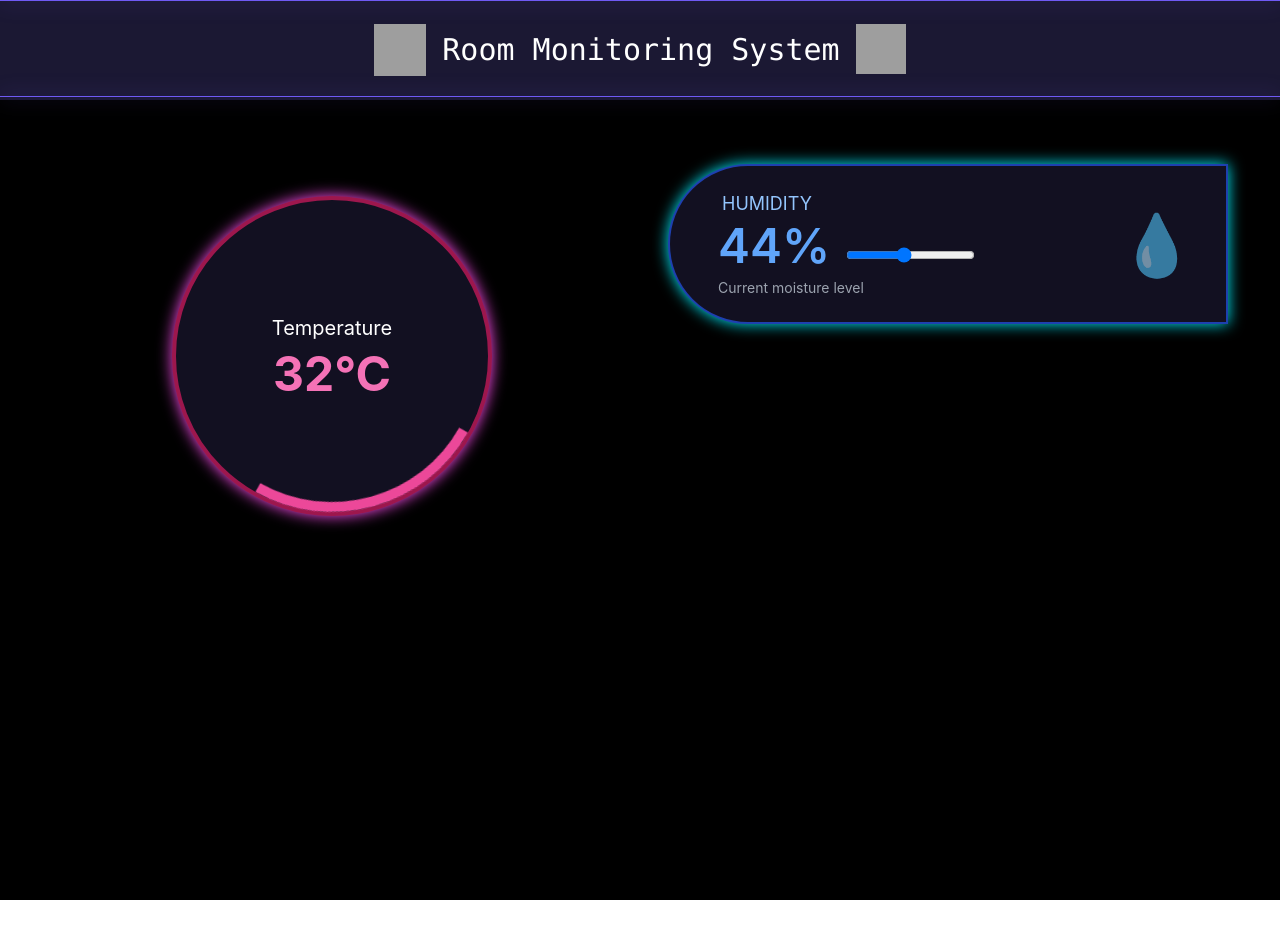
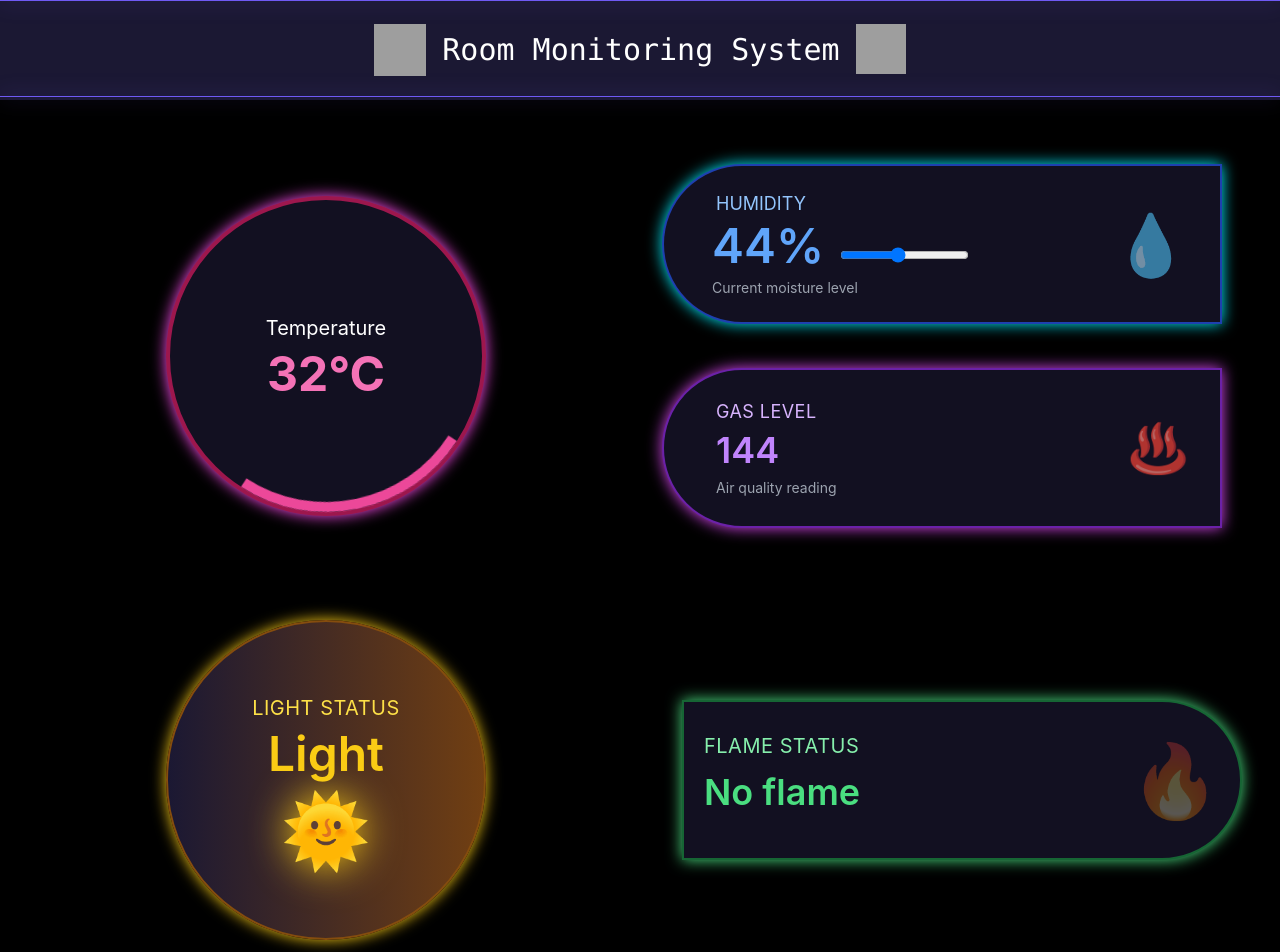
Before and after one commit to polsub24/rms_frontend, a React (Create React App) app: page / in a window 1280 px wide. Shown: the top 952 px of the page. Before the commit the page ends 900 px from the top, so only its background shows below. Built offline with nearby package versions, Linux system fonts and the light colour scheme; grey boxes are pictures that could not be loaded.

Commit message:
all compo

```diff
--- a/src/Components/dashboard.jsx
+++ b/src/Components/dashboard.jsx
@@ -2,7 +2,7 @@ import React, { useState, useEffect } from "react";
 const Dashboard = () => {
 const temperature = 32;
   const humidity = 44;
-  const lightStatus = "Dark";
+  const lightStatus = "Light";
   const flameStatus = "No flame";
   const gasLevel = 144;
   return (
@@ -58,12 +58,81 @@ const temperature = 32;
                   💧
                 </div>
               </div>
-
+     <div className=" w-52 h-52 md:w-[35rem] md:h-40 border-2 rounded-full md:rounded-s-full md:rounded-r-none transition-all border-purple-800 bg-[#121021] shadow-[0_0_15px_#d946ef] flex items-center px-10 md:px-8 cursor-pointer hover:-translate-y-2">
+                <div className="text-white ml-5">
+                  <p className=" text-md md:text-lg uppercase tracking-wide text-purple-300">
+                    Gas Level
+                  </p>
+                  <p className="text-xl md:text-4xl font-semibold text-purple-400 mt-1">
+                    {gasLevel}
+                  </p>
+                  <p className=" hidden md:flex text-sm text-gray-400 mt-2">
+                    Air quality reading
+                  </p>
+                </div>
+                <div className="ml-auto text-5xl text-purple-400 opacity-70">
+                  ♨️
+                </div>
+              </div>
 
 
      </div>
 
-    </div></div></div>
+    </div>
+    <div className="flex flex-col space-y-14 md:space-y-4 md:flex-row m-8 ml-12 md:ml-32 md:space-x-20 justify-center mb-16">
+            <div
+              className={`w-52 h-52 md:w-[20rem] md:h-[20rem] border-2 rounded-full border-yellow-800 ${
+                lightStatus === "Light"
+                  ? "bg-gradient-to-r from-[#1B1833] to-yellow-900 shadow-[0_0_15px_#facc15]"
+                  : "bg-[#121021] shadow-[0_0_15px_#facc15]"
+              } flex flex-col justify-center items-center transition-all duration-500 cursor-pointer hover:-translate-y-2 md:ml-8`}
+            >
+              <p className="text-yellow-300 text-xl uppercase tracking-wide mb-2">
+                Light Status
+              </p>
+              <p className="text-3xl md:text-5xl font-semibold text-yellow-400 mb-4">
+                {lightStatus}
+              </p>
+              <div
+                className={`text-4xl md:text-7xl ${
+                  lightStatus === "Light"
+                    ? "opacity-100 drop-shadow-[0_0_20px_#facc15] "
+                    : "opacity-30"
+                } transition-all duration-500`}
+              >
+                🌞
+              </div>
+            </div>
+            <div className="flex md:pt-16 md:pl-24 ">
+              <div
+                className={`w-52 h-52 md:w-[35rem] md:h-40 border-2 rounded-full md:rounded-e-full md:rounded-l-none ${
+                  flameStatus === "Flame"
+                    ? "border-orange-400 bg-gradient-to-r from-[#1B1833] via-orange-600 to-red-900 shadow-[0_0_15px_orange]"
+                    : "bg-[#121021] border-green-800 shadow-[0_0_15px_#4ade80]"
+                }    flex flex-col md:flex-row justify-center md:justify-between px-5 items-center transition-all duration-500 cursor-pointer hover:-translate-y-2 md:ml-5`}
+              >
+                <div className="md:flex md:flex-col md:gap-1">
+                  <p className="text-green-300 text-xl uppercase tracking-wide mb-2">
+                    Flame Status
+                  </p>
+                  <p className="text-2xl text-center md:text-4xl font-semibold text-green-400 mb-4">
+                    {flameStatus}
+                  </p>
+                </div>
+                <div
+                  className={`text-4xl md:text-7xl ${
+                    flameStatus === "Flame"
+                      ? "text-red-500 drop-shadow-[0_0_20px_red] animate-pulse "
+                      : "opacity-30 text-gray-500"
+                  } transition-all duration-500`}
+                >
+                  🔥
+                </div>
+              </div>
+            </div>
+
+        </div>
+    </div></div>
 
 </div>
   );
```
